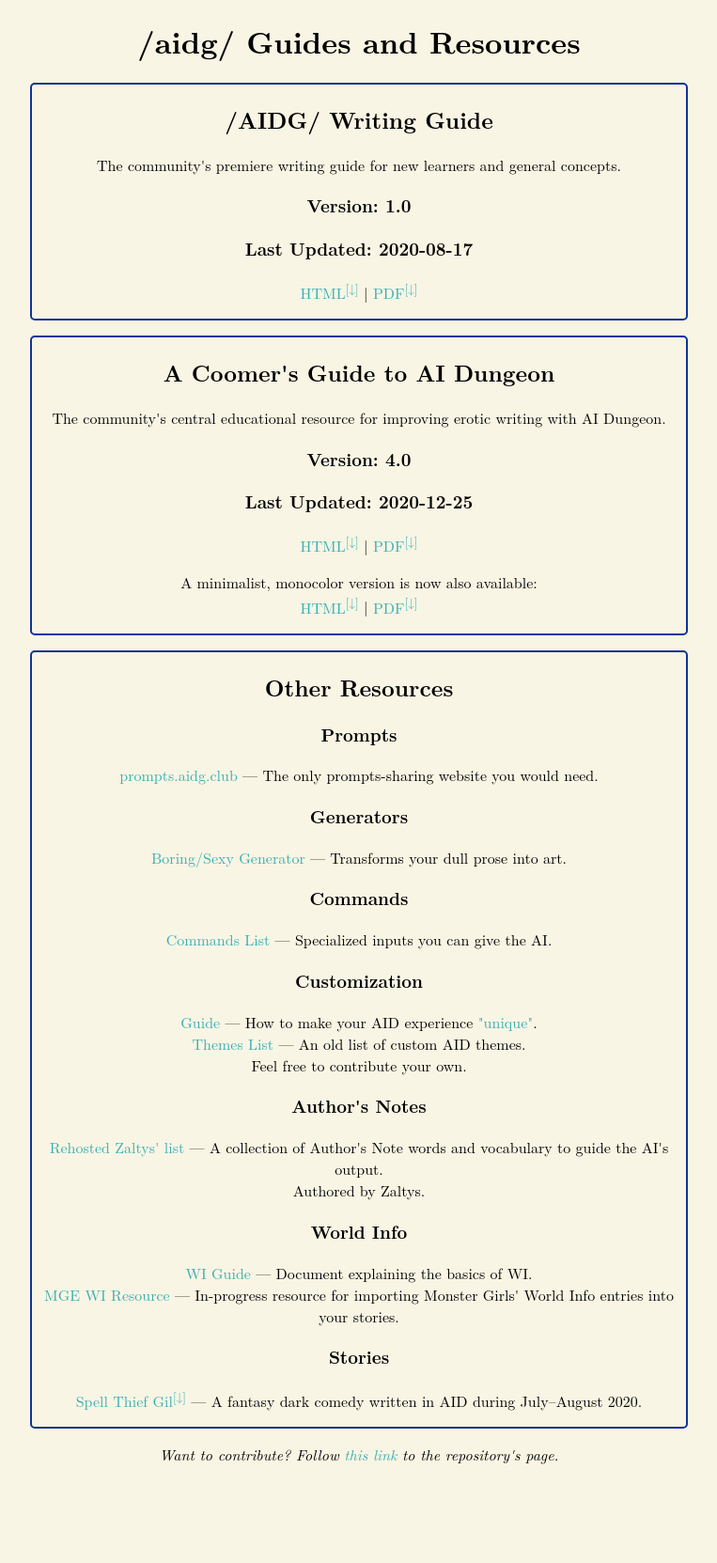
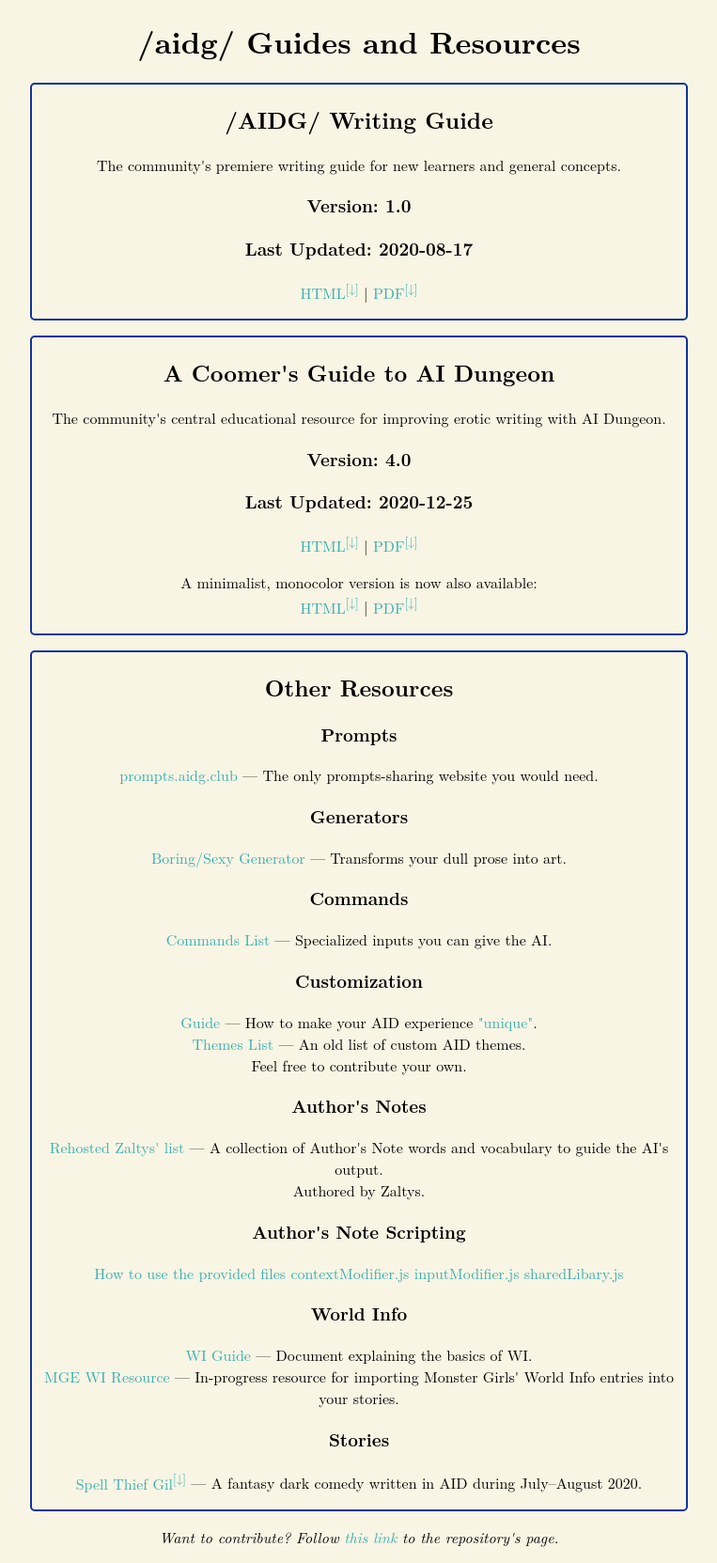
Before and after one commit to ManwhoreDev/CoomersGuide.github.io, a Jekyll site: the page index.html, which Jekyll copies as it is, in a window 1280 px wide. Shown: the whole page at 94% size, without its empty margins (258-1021 px from the left). Built offline with Jekyll 4.4.1, drawn with Linux system fonts in a browser that asks for light colours; some web fonts are replaced; before the commit the page ends 1575 px from its top, so only the background shows below that.

Commit message:
Update index.html

```diff
--- a/index.html
+++ b/index.html
@@ -73,6 +73,12 @@
 				<h3>Author's Notes</h3>
 <a href="Resources-And-Guides/Authors-Note-Zalty-List.html">Rehosted Zaltys' list</a> &mdash; A collection of Author's Note words and vocabulary to guide the AI's output.<br/> Authored by Zaltys.
 
+				<h3>Author's Note Scripting</h3>
+				<a href="Resources-And-Guides/Scripts/AuthorsNote/README.html">How to use the provided files</a>
+				<a href="Resources-And-Guides/Scripts/AuthorsNote/contextModifier.js" download>contextModifier.js</a>
+				<a href="Resources-And-Guides/Scripts/AuthorsNote/inputModifier.js" download>inputModifier.js</a>
+				<a href="Resources-And-Guides/Scripts/AuthorsNote/sharedLibary.js" download>sharedLibary.js</a>
+
 				<h3>World Info</h3>
 				<a href="Resources-And-Guides/WI-resources/WI-Guide.html">WI Guide</a> &mdash; Document explaining the basics of WI.<br/>
 				<a href="Resources-And-Guides/WI.html">MGE WI Resource</a> &mdash; In-progress resource for importing Monster Girls' World Info entries into your stories.
```
